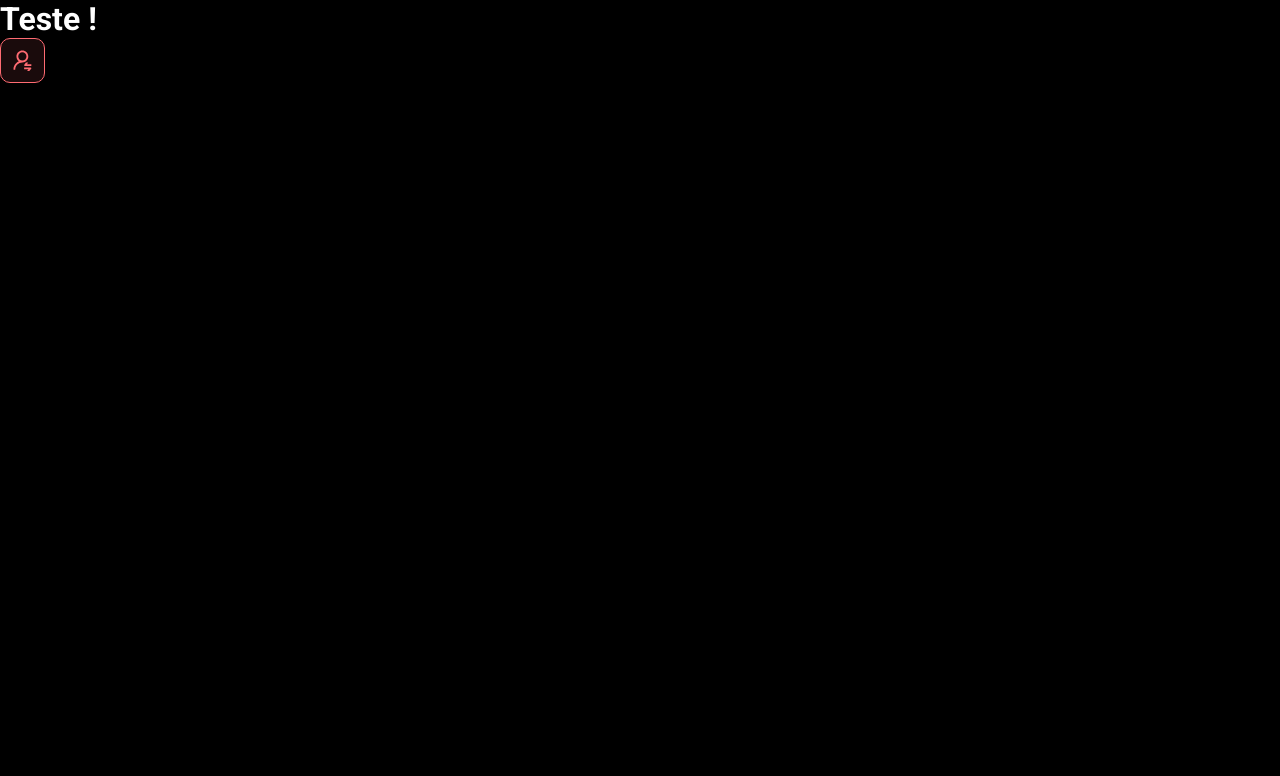
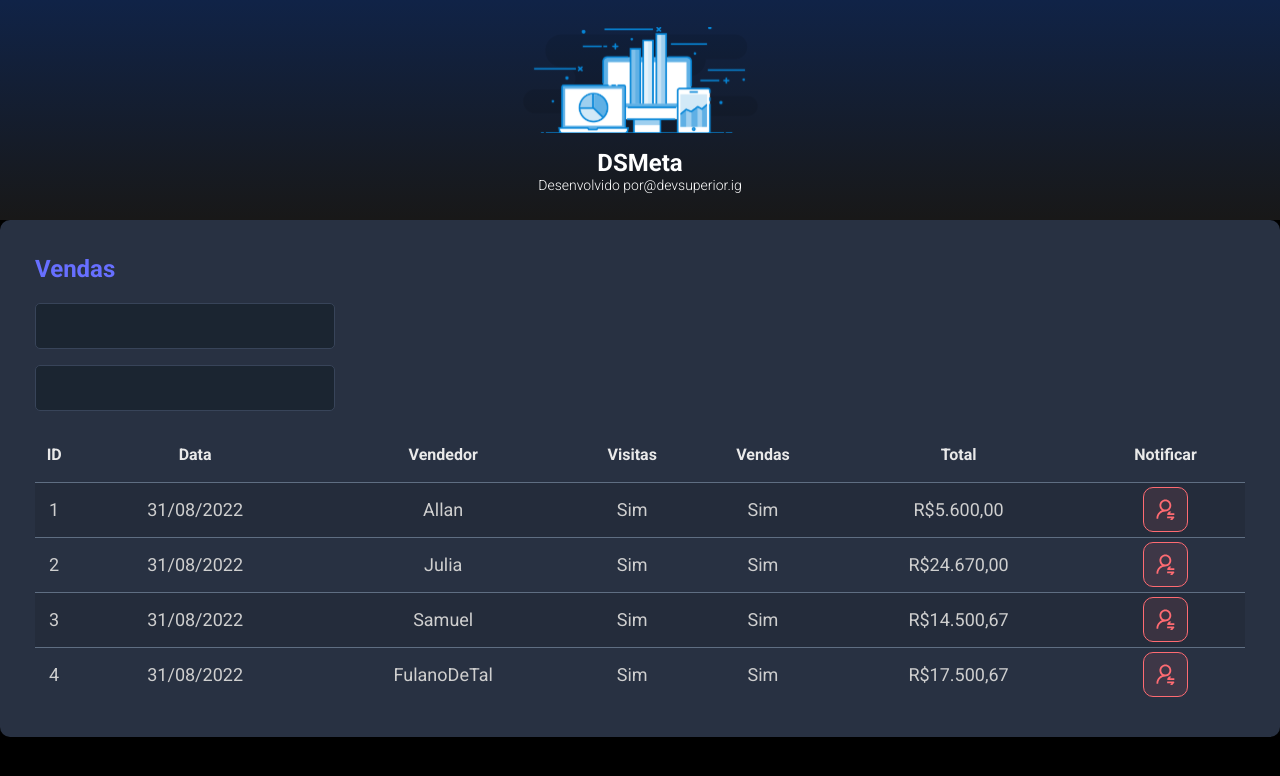
Before and after one commit to allan217/historicoVendas, a React (Vite) app in the folder frontend/: page / in a window 1280 px wide. Shown: the top 776 px of the page. Built offline with nearby package versions, Linux system fonts and the light colour scheme.

Commit message:
Other Component

```diff
--- a/frontend/src/App.tsx
+++ b/frontend/src/App.tsx
@@ -1,10 +1,11 @@
-import NotificationButton from "./componentes/NotificationButton"
+import Header from "./componentes/Header"
+import SalesCard from "./componentes/salesCard"
 
 function App() {
   return (
     <>
-    <h1>Teste !</h1>
-    <NotificationButton />
+      <Header />
+      <SalesCard />
     </>
   )
 }
--- /dev/null
+++ b/frontend/src/componentes/Header/index.tsx
@@ -0,0 +1,20 @@
+import logo from '../../assets/img/logo.svg'
+
+import './style.css'
+
+function Header() {
+    return (
+        <>
+        <header>
+        <div className="dsmeta-logo-container">
+            <img src={logo} alt="DSMETA"/>
+            <h1>DSMeta</h1>
+            <p>Desenvolvido por
+            <a href="https://www.instagram.com/devsuperior.ig">@devsuperior.ig</a>
+            </p>
+        </div>
+    </header>
+    </>
+    )
+}
+export default Header
--- /dev/null
+++ b/frontend/src/componentes/Header/style.css
@@ -0,0 +1,28 @@
+header {
+    background: linear-gradient(180deg, #102347 0%, #181818 100%);
+    height: 220px;
+    display: flex;
+    align-items: center;
+    justify-content: center;
+}
+
+a, a:hover, a:visited {
+    color: unset;
+    text-decoration: none;
+}
+.dsmeta-logo-container {
+    display: flex;
+    flex-direction: column;
+    align-items: center;
+}
+.dsmeta-logo-container img {
+    width: 235px;
+}
+.dsmeta-logo-container h1 {
+    margin-top: 15px;
+    font-size: 24px;
+}
+.dsmeta-logo-container p {
+    font-size: 14px;
+    font-weight: 300;
+}
--- /dev/null
+++ b/frontend/src/componentes/salesCard/index.tsx
@@ -0,0 +1,91 @@
+import NotificationButton from '../NotificationButton'
+import './style.css'
+""
+function SalesCard() {
+    return (
+        <>
+            <div className="dsmeta-card">
+                <h2 className="dsmeta-sales-title">Vendas</h2>
+                <div>
+                    <div className="dsmeta-form-control-container">
+                        <input className="dsmeta-form-control" type="text"/>
+                    </div>
+                    <div className="dsmeta-form-control-container">
+                        <input className="dsmeta-form-control" type="text"/>
+                    </div>
+                </div>
+                <div>
+                    <table className="dsmeta-sales-table">
+                        <thead>
+                            <tr>
+                                <th className="show992">ID</th>
+                                <th className="show576">Data</th>
+                                <th>Vendedor</th>
+                                <th className="show992">Visitas</th>
+                                <th className="show992">Vendas</th>
+                                <th>Total</th>
+                                <th>Notificar</th>
+                            </tr>
+                        </thead>
+                        <tbody>
+                            <tr>
+                                <td className="show992">1</td>
+                                <td className="show576">31/08/2022</td>
+                                <td>Allan</td>
+                                <td className="show992">Sim</td>
+                                <td className="show992">Sim</td>
+                                <td>R$5.600,00</td>
+                                <td>
+                                    <div className="dsmeta-red-btn-container">
+                                        <NotificationButton />
+                                    </div>
+                                </td>
+                            </tr>
+                            <tr>
+                                <td className="show992">2</td>
+                                <td className="show576">31/08/2022</td>
+                                <td>Julia</td>
+                                <td className="show992">Sim</td>
+                                <td className="show992">Sim</td>
+                                <td>R$24.670,00</td>
+                                <td>
+                                    <div className="dsmeta-red-btn-container">
+                                        <NotificationButton />
+                                    </div>
+                                </td>
+                            </tr>
+                            <tr>
+                                <td className="show992">3</td>
+                                <td className="show576">31/08/2022</td>
+                                <td>Samuel</td>
+                                <td className="show992">Sim</td>
+                                <td className="show992">Sim</td>
+                                <td>R$14.500,67</td>
+                                <td>
+                                    <div className="dsmeta-red-btn-container">
+                                        <NotificationButton />
+                                    </div>
+                                </td>
+                            </tr>
+                            <tr>
+                                <td className="show992">4</td>
+                                <td className="show576">31/08/2022</td>
+                                <td>FulanoDeTal</td>
+                                <td className="show992">Sim</td>
+                                <td className="show992">Sim</td>
+                                <td>R$17.500,67</td>
+                                <td>
+                                    <div className="dsmeta-red-btn-container">
+                                        <NotificationButton />
+                                    </div>
+                                </td>
+                            </tr>
+                        </tbody>
+                    </table>
+                </div>
+            </div>
+        </>
+    )
+}
+
+export default SalesCard
--- /dev/null
+++ b/frontend/src/componentes/salesCard/style.css
@@ -0,0 +1,97 @@
+.dsmeta-card {
+    background-color: #283142;
+    border-radius: 10px;
+    padding: 30px 10px;
+}
+
+.dsmeta-sales-title {
+    color: #676FFF;
+    font-size: 24px;
+    margin-bottom: 20px;
+}
+
+.dsmeta-form-control {
+    width: 100%;
+    height: 46px;
+    background-color: #1B2531;
+    border: 1px solid #384459;
+    border-radius: 5px;
+    color: #9AAABE;
+    padding: 0 20px;
+    font-size: 18px;
+}
+
+.dsmeta-form-control-container {
+    margin-bottom: 16px;
+    max-width: 300px;
+}
+
+.dsmeta-sales-table {
+    width: 100%;
+    border-spacing: 0;
+    border-collapse: collapse;
+}
+
+.dsmeta-sales-table thead {
+    height: 55px;
+    font-size: 16px;
+    color: #E9E9E9;
+    font-weight: 700;
+}
+
+.dsmeta-sales-table tbody {
+    font-size: 14px;
+    font-weight: 400;
+    color: #CFCFCF;
+    text-align: center;
+}
+
+.dsmeta-sales-table tbody tr {
+    height: 74px;
+    border-top: 1px solid #5F6E82;
+}
+
+.dsmeta-sales-table tbody tr:hover>td {
+    background-color: #384459;
+}
+
+.dsmeta-sales-table tbody tr:nth-child(odd) {
+    background-color: #242C3B;
+}
+
+.dsmeta-red-btn-container {
+    display: flex;
+    justify-content: center;
+}
+
+.show576 {
+    display: none;
+}
+
+@media (min-width: 576px) {
+    .show576 {
+        display: table-cell;
+    }
+
+    .dsmeta-card {
+        padding: 35px;
+    }
+
+    .dsmeta-sales-table tbody tr {
+        height: 55px;
+    }
+
+    .dsmeta-sales-table tbody {
+        font-size: 18px;
+    }
+}
+
+.show992 {
+    display: none;
+}
+
+@media (min-width: 992px) {
+    .show992 {
+        display: table-cell;
+    }
+}
--- a/frontend/src/index.css
+++ b/frontend/src/index.css
@@ -24,3 +24,11 @@
     color: unset;
     text-decoration: none;
 }
+.dsmeta-conteiner {
+    width: 100%;
+    max-width: 900px;
+    margin: 0 auto;
+}
+#sales {
+    padding: 40px 10px;
+}
```
Also changed, not shown: frontend/src/assets/img/logo.svg (added).
